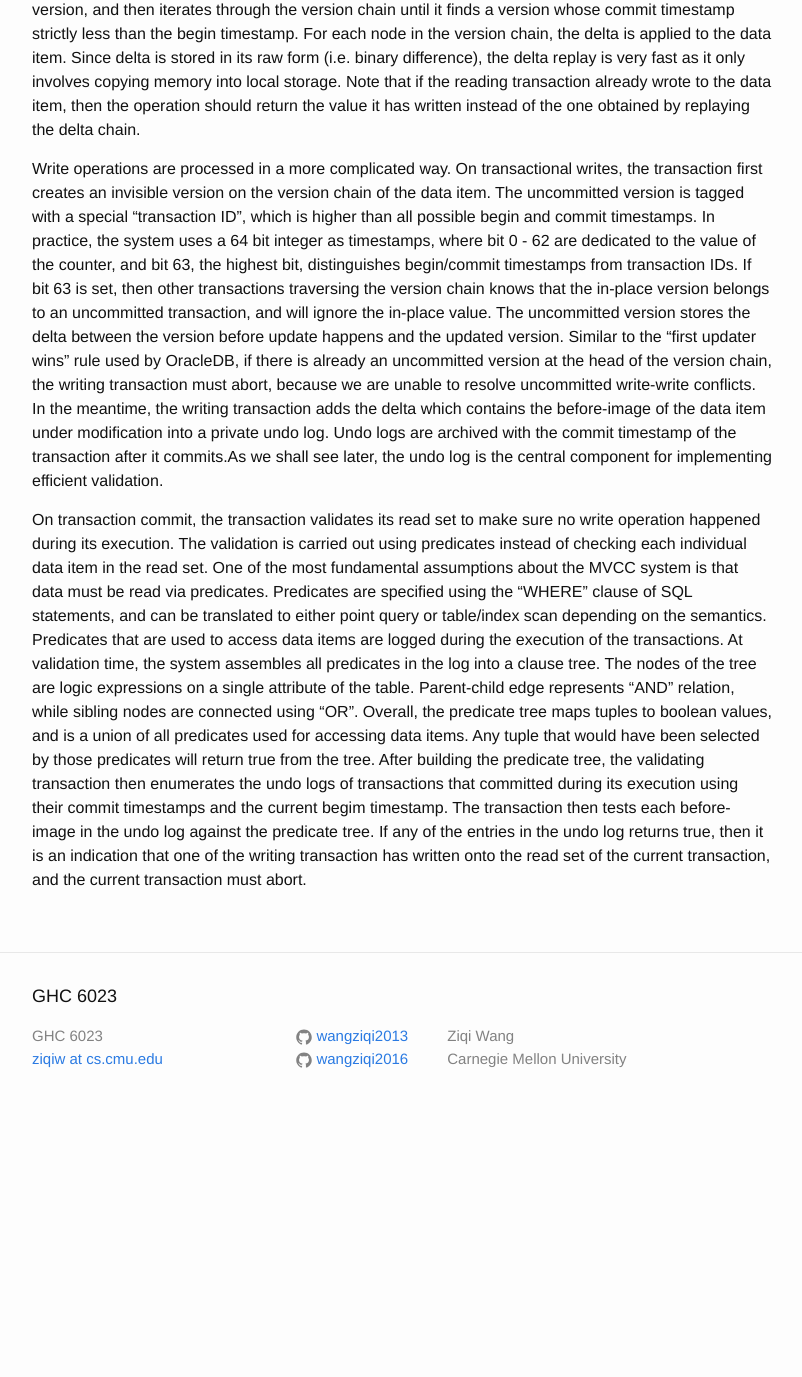
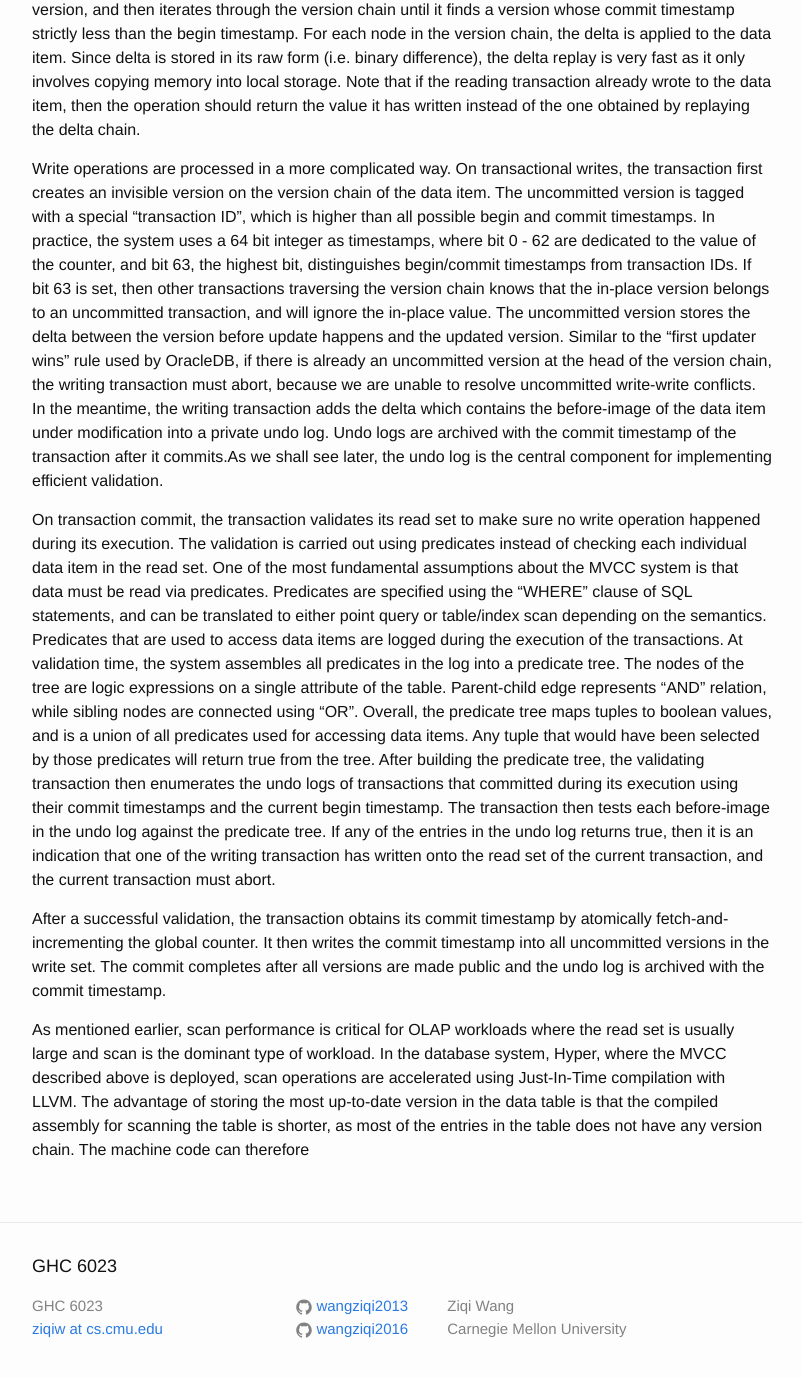
Before and after one commit to wangziqi2013/wangziqi2013.github.io, a Jekyll site: the page built from _posts/2018-07-09-Fast Serializable Multi-Version Concurrency Control for Main-Memory Database Systems.markdown, in a window 1280 px wide and 1400 px high, scrolled down 2444 px. Shown: the top 1377 px of the window, without its empty margins (238-1040 px from the left). Built offline with Jekyll 4.4.1, drawn with Linux system fonts in a browser that asks for light colours; before the commit the page ends 3574 px from its top, so only the background shows below that.

Commit message:
Working on JIT

```diff
--- a/_posts/2018-07-09-Fast Serializable Multi-Version Concurrency Control for Main-Memory Database Systems.markdown
+++ b/_posts/2018-07-09-Fast Serializable Multi-Version Concurrency Control for Main-Memory Database Systems.markdown
@@ -106,11 +106,21 @@ The validation is carried out using predicates instead of checking each individu
 fundamental assumptions about the MVCC system is that data must be read via predicates. Predicates are specified using
 the "WHERE" clause of SQL statements, and can be translated to either point query or table/index scan depending on the
 semantics. Predicates that are used to access data items are logged during the execution of the transactions. At validation
-time, the system assembles all predicates in the log into a clause tree. The nodes of the tree are logic expressions on a single
+time, the system assembles all predicates in the log into a predicate tree. The nodes of the tree are logic expressions on a single
 attribute of the table. Parent-child edge represents "AND" relation, while sibling nodes are connected using "OR". Overall,
 the predicate tree maps tuples to boolean values, and is a union of all predicates used for accessing data items. Any tuple
 that would have been selected by those predicates will return true from the tree. After building the predicate tree, the
 validating transaction then enumerates the undo logs of transactions that committed during its execution using their commit
-timestamps and the current begim timestamp. The transaction then tests each before-image in the undo log against the
+timestamps and the current begin timestamp. The transaction then tests each before-image in the undo log against the
 predicate tree. If any of the entries in the undo log returns true, then it is an indication that one of the writing
 transaction has written onto the read set of the current transaction, and the current transaction must abort.
+
+After a successful validation, the transaction obtains its commit timestamp by atomically fetch-and-incrementing the
+global counter. It then writes the commit timestamp into all uncommitted versions in the write set. The commit completes
+after all versions are made public and the undo log is archived with the commit timestamp.
+
+As mentioned earlier, scan performance is critical for OLAP workloads where the read set is usually large and scan
+is the dominant type of workload. In the database system, Hyper, where the MVCC described above is deployed, scan
+operations are accelerated using Just-In-Time compilation with LLVM. The advantage of storing the most up-to-date version
+in the data table is that the compiled assembly for scanning the table is shorter, as most of the entries in the
+table does not have any version chain. The machine code can therefore
```
